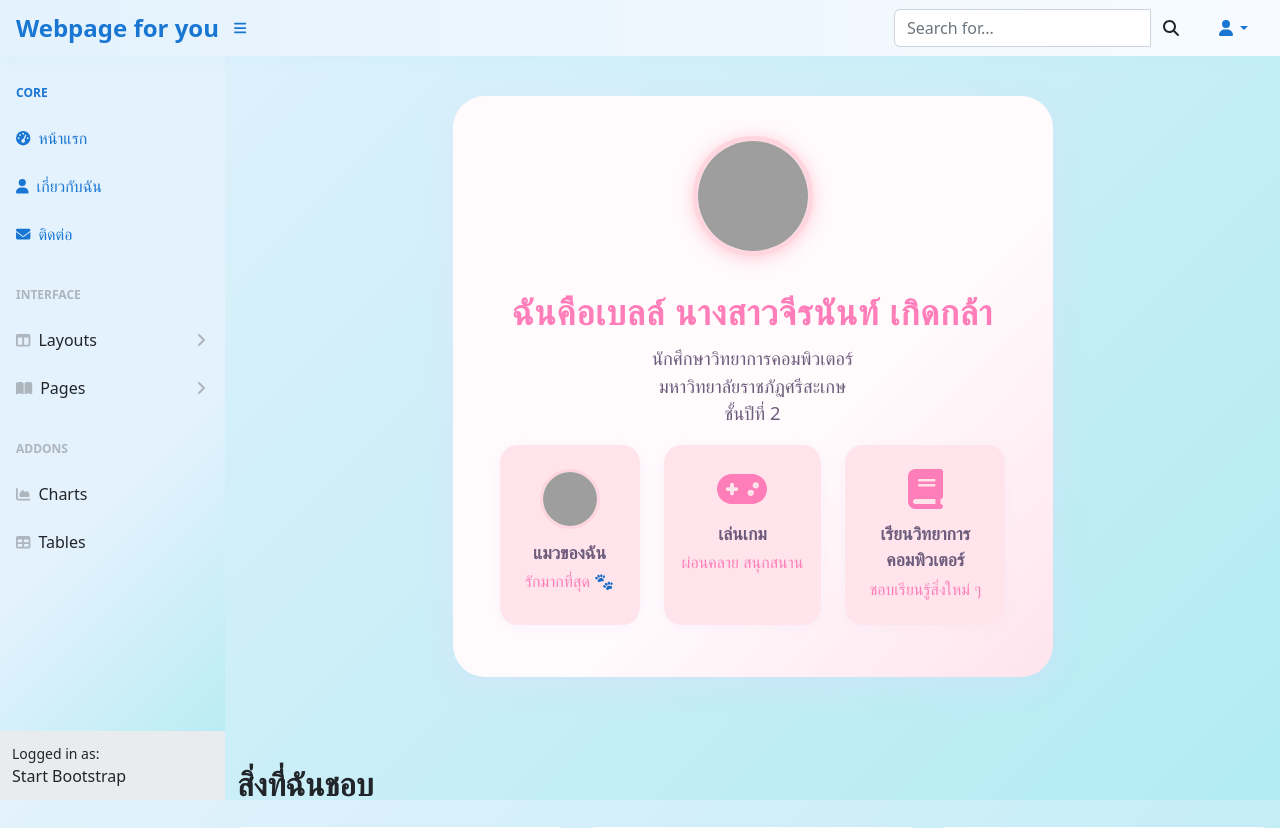
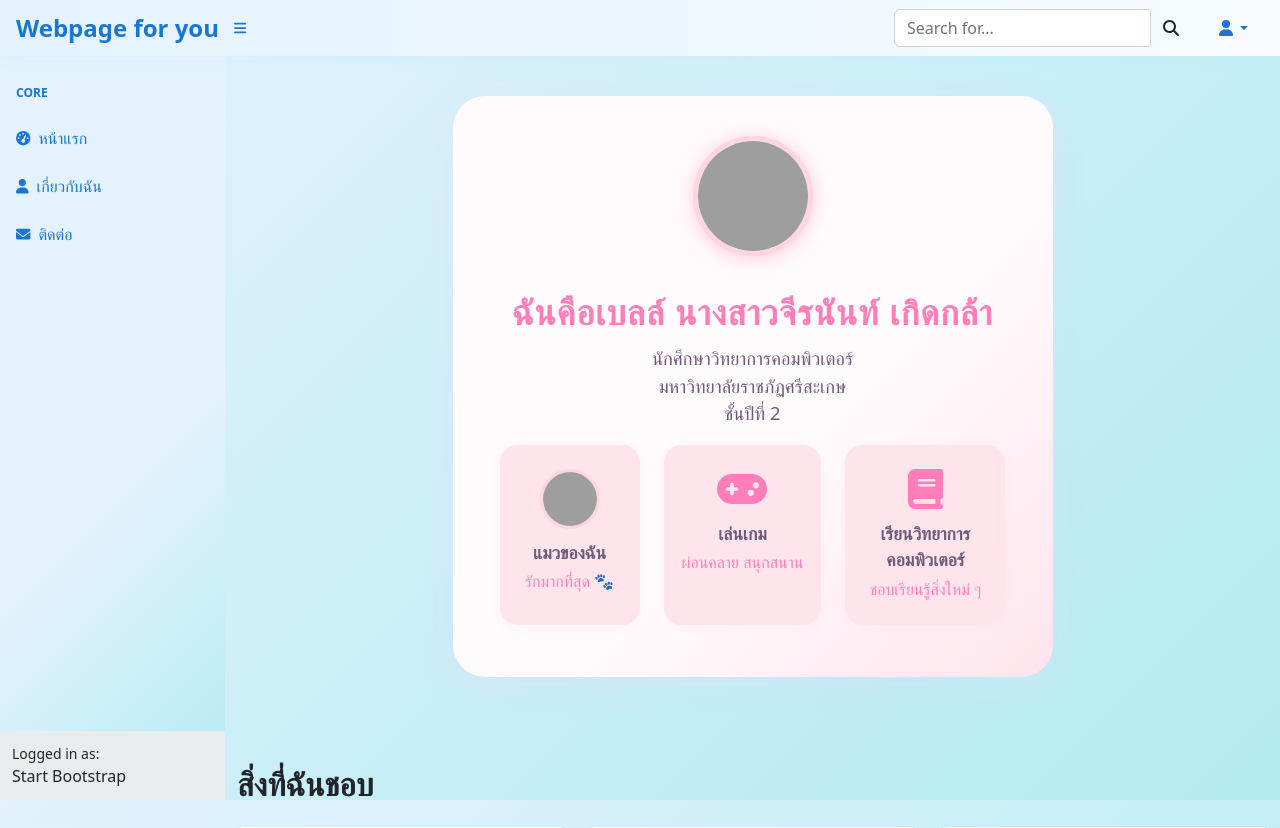
Before and after one commit to bXiilzy/vercel_deploy_app, a Django app: template templates/home.html in a window 1280 px wide. Shown: the top 828 px of the page. Run offline with Django 3.2, Linux system fonts and the light colour scheme; the template is opened without the code that fills it, so the values that code supplies are empty; some libraries are stand-ins or nearby versions; grey boxes are pictures that could not be loaded.

Commit message:
Remove commented-out 'Interface' heading from sidebar navigation

```diff
--- a/templates/base.html
+++ b/templates/base.html
@@ -56,7 +56,7 @@
                                 <div class="sb-nav-link-icon"><i class="fas fa-envelope" style="color:#1976d2;"></i></div>
                                 ติดต่อ
                             </a>
-                            <div class="sb-sidenav-menu-heading">Interface</div>
+                            {% comment %} <div class="sb-sidenav-menu-heading">Interface</div>
                             <a class="nav-link collapsed" href="#" data-bs-toggle="collapse" data-bs-target="#collapseLayouts" aria-expanded="false" aria-controls="collapseLayouts">
                                 <div class="sb-nav-link-icon"><i class="fas fa-columns"></i></div>
                                 Layouts
@@ -107,7 +107,7 @@
                             <a class="nav-link" href="tables.html">
                                 <div class="sb-nav-link-icon"><i class="fas fa-table"></i></div>
                                 Tables
-                            </a>
+                            </a> {% endcomment %}
                         </div>
                     </div>
                     <div class="sb-sidenav-footer">
```
